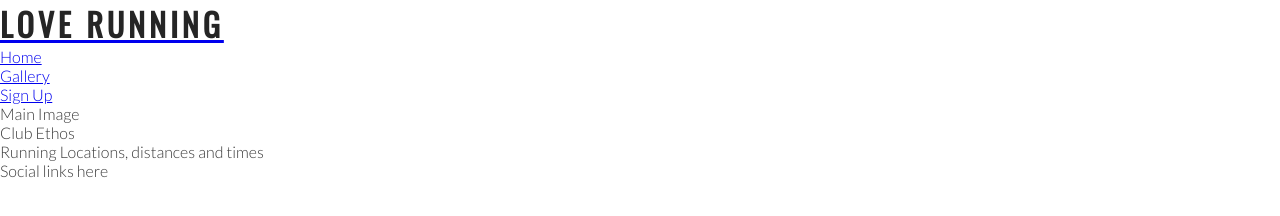
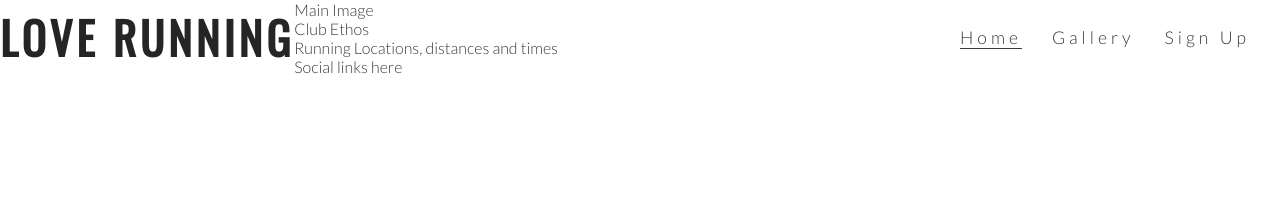
Before and after one commit to lukegibson101/love-running, a plain HTML site: page index.html in a window 1280 px wide. Drawn offline with nearby package versions, Linux system fonts and the light colour scheme.

Commit message:
style navigation links

```diff
--- a/assets/css/style.css
+++ b/assets/css/style.css
@@ -1,7 +1,7 @@
 @import url('https://fonts.googleapis.com/css2?family=Lato:wght@300&family=Oswald&display=swap');
 
 * {
-    margin:0;
+    margin: 0;
     padding: 0;
     border: none;
 }
@@ -25,3 +25,31 @@ h1, h2 {
     float: left;
     font-size: 280%;
 }
+
+#menu {
+    font-size: 110%;
+    letter-spacing: 4px;;
+}
+
+#menu, #logo {
+    line-height: 75px;
+}
+
+#menu li {
+    float:right;
+    list-style-type: none;
+    margin-right: 30px;
+}
+
+#menu a {
+    text-decoration: none;
+    color: inherit;
+}
+
+#menu a:hover {
+    border-bottom: 1px solid #3a3a3a;
+}
+
+.active {
+    border-bottom: 1px solid #3a3a3a;
+}
--- a/index.html
+++ b/index.html
@@ -14,18 +14,18 @@
 <body>
     <header>
         <a href="index.html">
-            <h1>Love Running</h1>
+            <h1 id="logo">Love Running</h1>
         </a>
-        <nav>
+        <nav id="menu">
             <ul>
                 <li>
-                    <a href="index.html">Home</a>
+                    <a href="#">Sign Up</a>
                 </li>
                 <li>
                     <a href="#">Gallery</a>
                 </li>
                 <li>
-                    <a href="#">Sign Up</a>
+                    <a href="index.html" class="active">Home</a>
                 </li>
             </ul>
         </nav>
```
